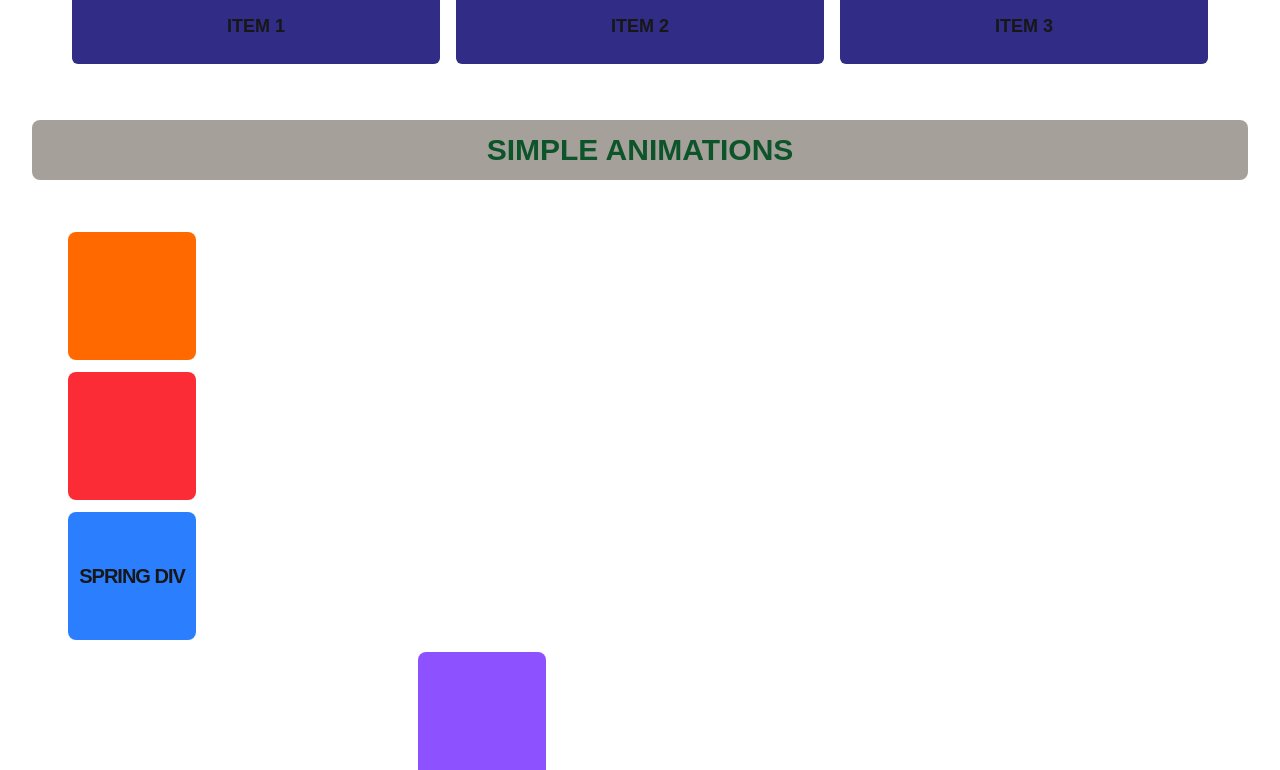
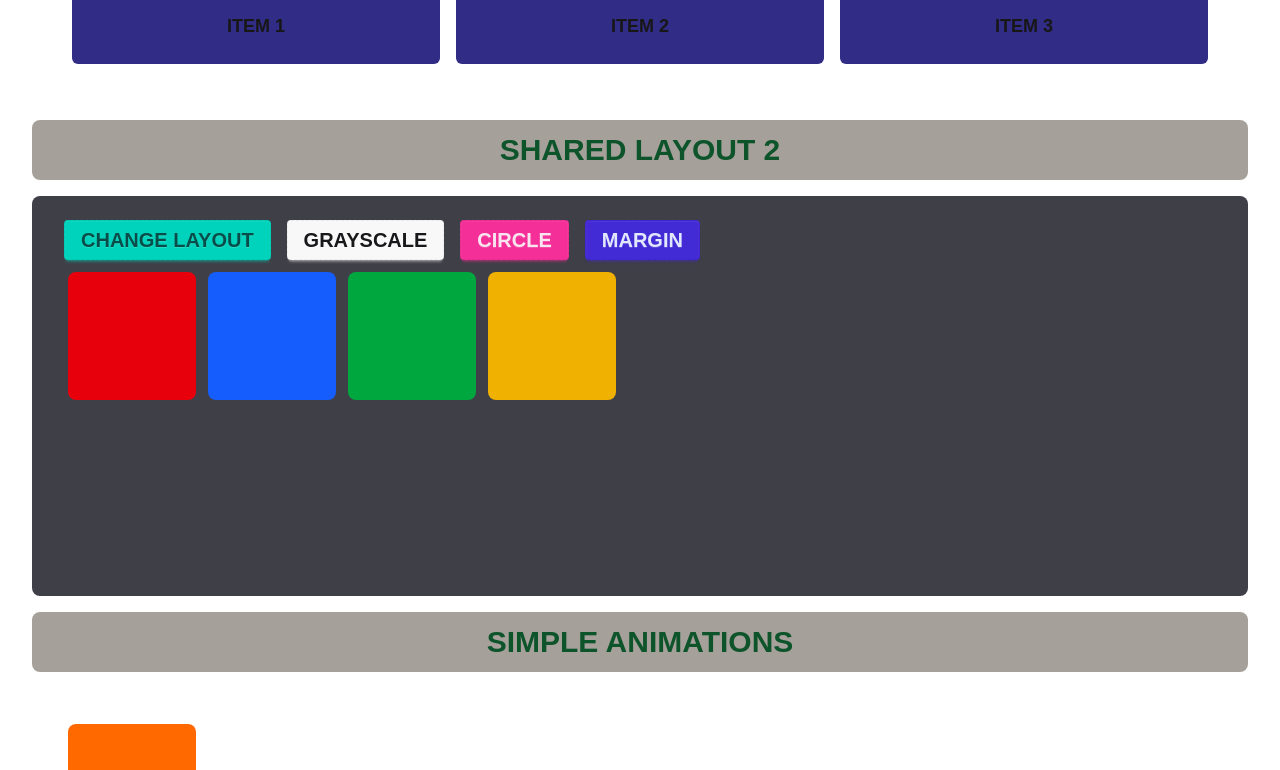
Before and after one commit to PouryaSoleimani/FRAMER____MOTION, a Next.js app: page / in a window 1280 px wide. Shown: the part 1160-1930 px from the top of the page. Built offline with nearby package versions, Linux system fonts and the light colour scheme.

Commit message:
🟨FRAMER___MOTION🟨

```diff
--- a/app/page.tsx
+++ b/app/page.tsx
@@ -7,6 +7,7 @@ import CirclesCompoent from '@/components/4Circles';
 import Numbers from '@/components/Numbers';
 import SharedLayoutExample from '@/components/SharedLayout';
 import AnimationPresence from '@/components/AnimatePresence';
+import SharedLayout2 from '@/components/SharedLayout2';
 
 export default function Home() {
   return (
@@ -19,6 +20,8 @@ export default function Home() {
       <AnimationPresence />
       <h2 className="bg-stone-400 text-3xl font-black text-center p-3 text-green-900 my-4">SHARED LAYOUT</h2>
       <SharedLayoutExample />
+      <h2 className="bg-stone-400 text-3xl font-black text-center p-3 text-green-900 my-4">SHARED LAYOUT 2</h2>
+      <SharedLayout2 />
 
       <h2 className="bg-stone-400 text-3xl font-black text-center p-3 text-green-900 my-4">SIMPLE ANIMATIONS</h2>
       <FramerMotionPage1 />
--- /dev/null
+++ b/components/SharedLayout2.tsx
@@ -0,0 +1,36 @@
+'use client';
+import React, { useState } from 'react';
+import { motion } from 'motion/react';
+
+const SharedLayout2 = () => {
+  const [isRow, setIsRow] = useState(true);
+  const [isGray, setIsGray] = useState(false);
+  const [isCircle, setIsCircle] = useState(false);
+  const [isMargin, setIsMargin] = useState(false);
+
+  return (
+    <div className="bg-zinc-700 p-6 rounded-2xl">
+      <button className="btn btn-accent border-dashed text-xl font-bold mx-2" onClick={() => setIsRow(!isRow)}>
+        CHANGE LAYOUT
+      </button>
+      <button className="btn  border-dashed text-xl font-bold mx-2" onClick={() => setIsGray(!isGray)}>
+        GRAYSCALE
+      </button>
+      <button className="btn btn-secondary  border-dashed text-xl font-bold mx-2" onClick={() => setIsCircle(!isCircle)}>
+        CIRCLE
+      </button>
+      <button className="btn btn-primary  border-dashed text-xl font-bold mx-2" onClick={() => setIsMargin(!isMargin)}>
+        MARGIN
+      </button>
+
+      <motion.div layout className={`flex  gap-3 m-3  h-72 ${isRow ? 'flex-row' : 'flex-col'}`}>
+        <motion.span layout className={`card bg-red-600 size-32 ${isMargin ? 'm-16' : 'm-0'} ${isCircle ? 'rounded-full' : 'rounded-lg'} ${isGray ? 'grayscale' : ''}`}></motion.span>
+        <motion.span layout className={`card bg-blue-600 size-32 ${isMargin ? 'm-16' : 'm-0'} ${isCircle ? 'rounded-full' : 'rounded-lg'} ${isGray ? 'grayscale' : ''}`}></motion.span>
+        <motion.span layout className={`card bg-green-600 size-32 ${isMargin ? 'm-16' : 'm-0'} ${isCircle ? 'rounded-full' : 'rounded-lg'} ${isGray ? 'grayscale' : ''}`}></motion.span>
+        <motion.span layout className={`card bg-yellow-500 size-32 ${isMargin ? 'm-16' : 'm-0'} ${isCircle ? 'rounded-full' : 'rounded-lg'} ${isGray ? 'grayscale' : ''}`}></motion.span>
+      </motion.div>
+    </div>
+  );
+};
+
+export default SharedLayout2;
```
Also changed, not shown: 1 other file (tests, documents, lock files or other folders).
